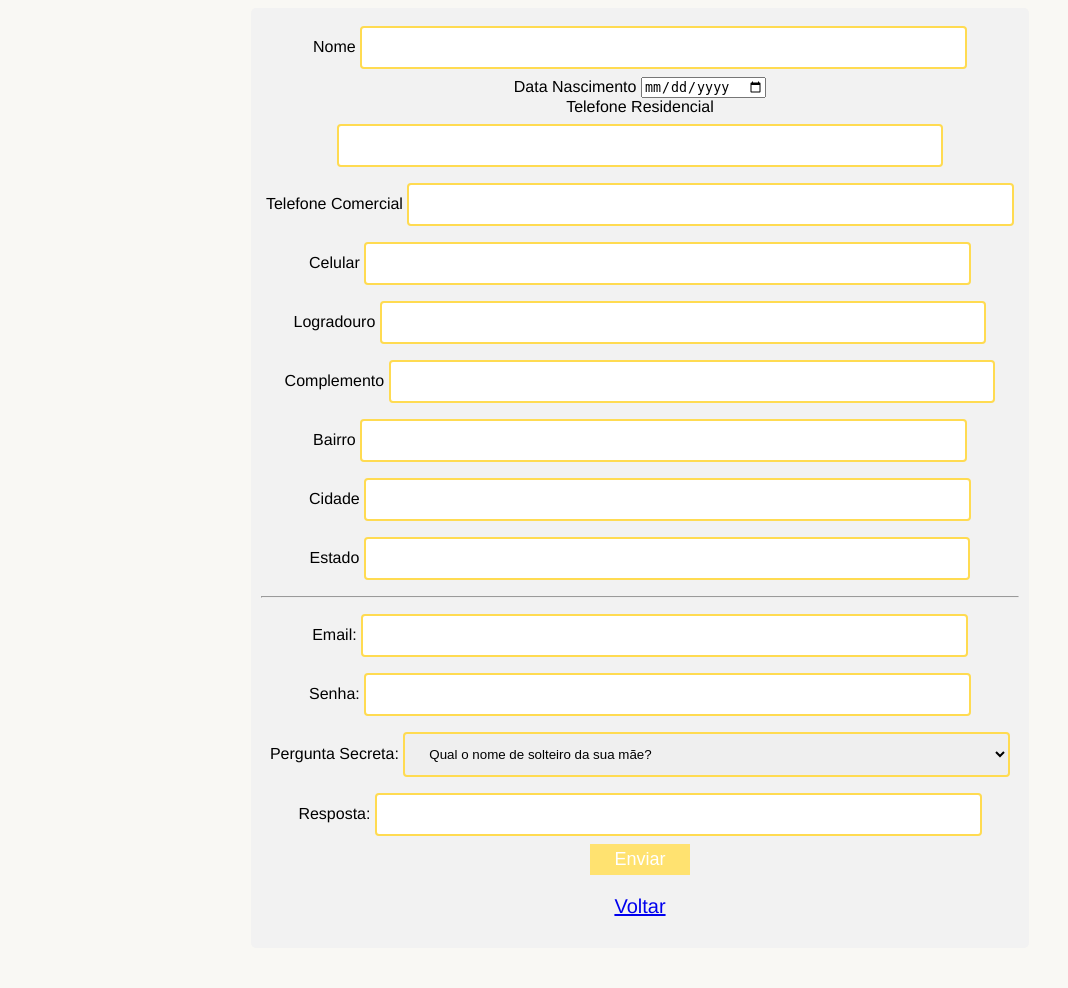
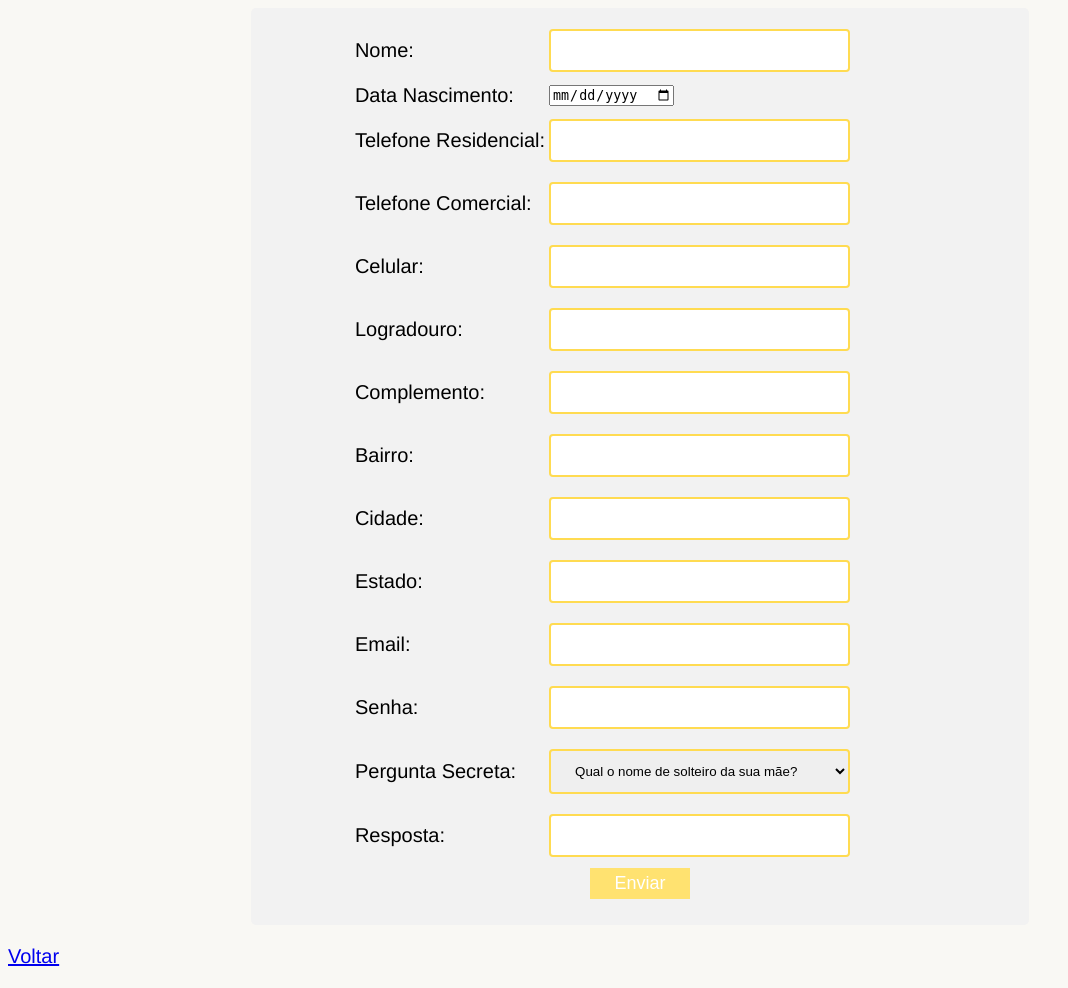
Before and after one commit to andreceratti/TopazioWeb, a PHP site: page /cliente/cadastrar.php in a window 1280 px wide. Shown: the whole page, without its empty margins (0-1068 px from the left). Before the commit the page ends 916 px from the top, so only its background shows below. Run offline with PHP 8.4, Linux system fonts and the light colour scheme.

Commit message:
Modificação css - Tabela apilcada ao cadastrar cliente, cadastrar farmacia ajeitado.

```diff
--- a/cliente/cadastrar.php
+++ b/cliente/cadastrar.php
@@ -1,6 +1,7 @@
 <html>
     <head>
         <title>Topazio Farma</title>
+        <meta charset="utf-8">
         <?php
             include "../include/conexao.php";
             include "../include/cliente.php";
@@ -18,47 +19,76 @@
     <body>
 
                 <center><div class="center">
-                <form method="get">
-                    <label>Nome</label>
-                    <input type="text" name="nome" class="span3 form-control"><br/>
-                    <label>Data Nascimento</label>
-                    <input type="date" name="data_nascimento" class="span3 form-control"><br/>
-                    <label>Telefone Residencial</label>
-                    <input type="text" name="telefone" class="span3 form-control" ><br/>
-                    <label>Telefone Comercial</label>
-                    <input type="text" name="telefone_comercial" class="span3 form-control" ><br/>
-                    <label>Celular</label>
-                    <input type="text" name="celular" class="span3 form-control" ><br/>
-                    <label>Logradouro</label>
-                    <input type="text" name="logradouro" class="span3 form-control" ><br/>
-                    <label>Complemento</label>
-                    <input type="text" name="complemento" class="span3 form-control" ><br/>
-                    <label>Bairro</label>
-                    <input type="text" name="bairro" class="span3 form-control" ><br/>
-                    <label>Cidade</label>
-                    <input type="text" name="cidade" class="span3 form-control" ><br/>
-                    <label>Estado</label>
-                    <input type="text" name="estado" class="span3 form-control" ><br/>
-                    <hr>
-                    <label>Email:</label>
-                    <input type="text" name="email" class="span3 form-control"/><br/>
-                    <label>Senha:</label>
-                    <input type="password" name="senha" class="span3 form-control"/><br/>
-                    <label>Pergunta Secreta:</label>
-                    <select name="pergunta">
-                        <option value="1">Qual o nome de solteiro da sua mãe?</option>
-                        <option value="2">Qual o nome do seu primeiro animal de estimação?</option>
-                        <option value="3">Qual é o time do seu coração?</option>
-                        <option value="4">Qual cidade você passou a maior parte da sua vida?</option>
-                        <option value="5">Qual a sua comida favorita?</option>
-                    </select><br/>
-                    <label>Resposta:</label>
-                    <input type="text" name="resposta" class="span3 form-control"/><br/>
 
+                        <form method="get">
+                        <table>
+                            <tr>
+                                <td><p><label>Nome:</label></td>
+                                <td><input type="text" name="nome" class="span3 form-control"></p></td>
+                            </tr>
+                            <tr>
+                                <td><p><label>Data Nascimento:</label>
+                                <td><input type="date" name="data_nascimento" class="span3 form-control"></p></td>
+                            </tr>
+                            <tr>
+                                <td><p><label>Telefone Residencial:</label></td>
+                                <td><input type="text" name="telefone" class="span3 form-control" ></p></td>
+                            </tr>
+                            <tr>
+                                <td><p><label>Telefone Comercial:</label></td>
+                                <td><input type="text" name="telefone_comercial" class="span3 form-control" ></p></td>
+                            </tr>
+                            <tr>
+                                <td><p><label>Celular:</label></td>
+                                <td><input type="text" name="celular" class="span3 form-control" ></p></td>
+                            </tr>
+                            <tr>
+                                <td><p><label>Logradouro:</label></td>
+                                <td><input type="text" name="logradouro" class="span3 form-control" ></p></td>
+                            </tr>
+                            <tr>
+                                <td><p><label>Complemento:</label></td>
+                                <td><input type="text" name="complemento" class="span3 form-control" ></p></td>
+                            </tr>
+                            <tr>
+                                <td><p><label>Bairro:</label></td>
+                                <td><input type="text" name="bairro" class="span3 form-control" ></p></td>
+                            </tr>
+                            <tr>
+                                <td><p><label>Cidade:</label></td>
+                                <td><input type="text" name="cidade" class="span3 form-control" ></p></td>
+                            </tr>
+                            <tr>
+                                <td><p><label>Estado:</label></td>
+                                <td><input type="text" name="estado" class="span3 form-control" ></p></td>
+                            </tr>
+                            <tr>
+                                <td><p><label>Email:</label></td>
+                                <td><input type="text" name="email" class="span3 form-control"/></p></td>
+                            </tr>
+                            <tr>
+                                <td><p><label>Senha:</label></td>
+                                <td><input type="password" name="senha" class="span3 form-control"/></p></td>
+                            </tr>
+                            <tr>
+                                <td><p><label>Pergunta Secreta:</label></td>
+                                <td><select name="pergunta">
+                                    <option value="1">Qual o nome de solteiro da sua mãe?</option>
+                                    <option value="2">Qual o nome do seu primeiro animal de estimação?</option>
+                                    <option value="3">Qual é o time do seu coração?</option>
+                                    <option value="4">Qual cidade você passou a maior parte da sua vida?</option>
+                                    <option value="5">Qual a sua comida favorita?</option>
+                                    </select></p></td>
+                            </tr>
+                            <tr>
+                                <td><p><label>Resposta:</label></td>
+                                <td><input type="text" name="resposta" class="span3 form-control"/></p></td>
+                            </tr>
+                        </table>
                     <input type="submit" value="Enviar"/>
                 </form>
+            </center></div>
+            <p><a href="../index.php">Voltar</a></p>
 
-            <p><a href="../index.php">Voltar</a></p>
-            </div></center>
     </body>
 </html>
```
